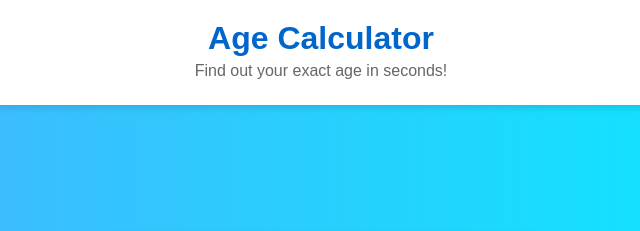
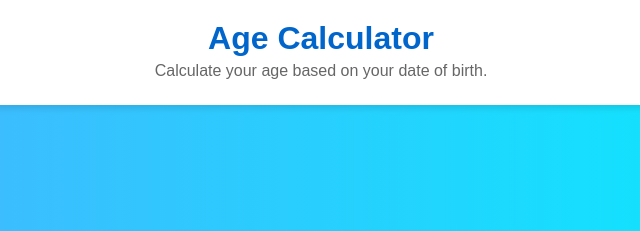
Before and after one commit to AiatSaied/Age-Calculator-project, a plain HTML site: page index.html in a window 1280 px wide. Shown: the top 231 px of the page, 319-959 px from the left. Drawn offline with Linux system fonts and the light colour scheme.

Commit message:
edit in HTML file

```diff
--- a/index.html
+++ b/index.html
@@ -9,7 +9,7 @@
 <body>
     <header>
         <h1>Age Calculator</h1>
-        <p>Find out your exact age in seconds!</p>
+        <p>Calculate your age based on your date of birth.</p>
     </header>
     <main>
         <section class="calculator">
```
